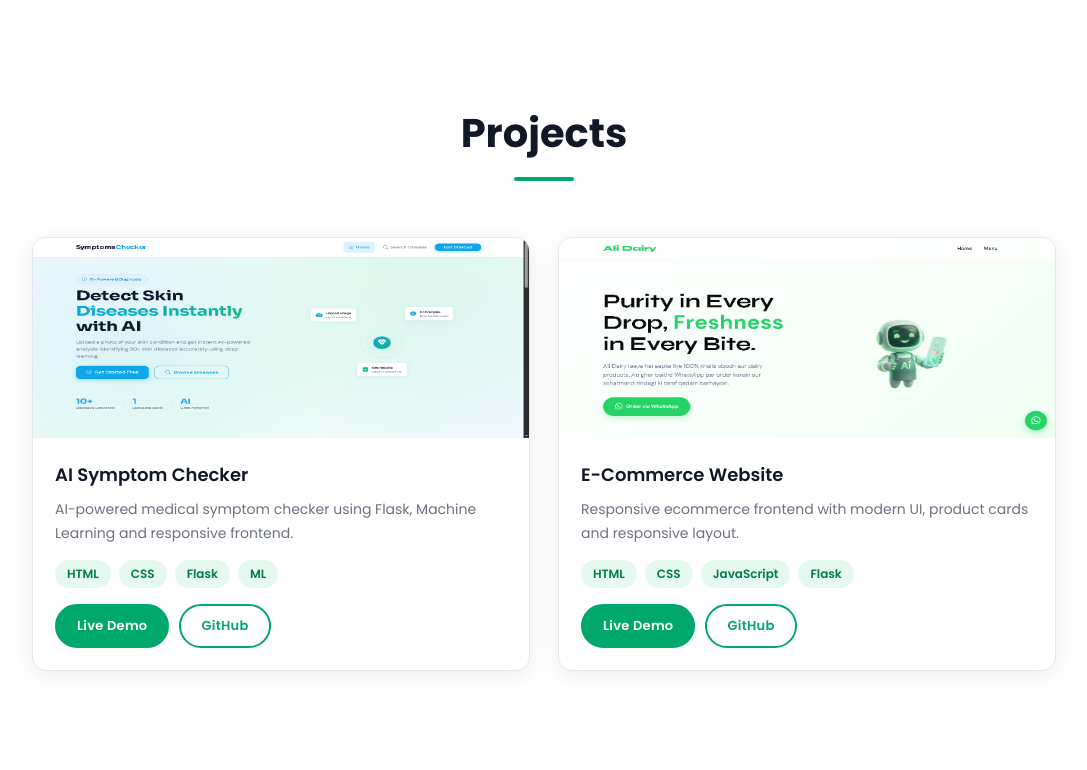
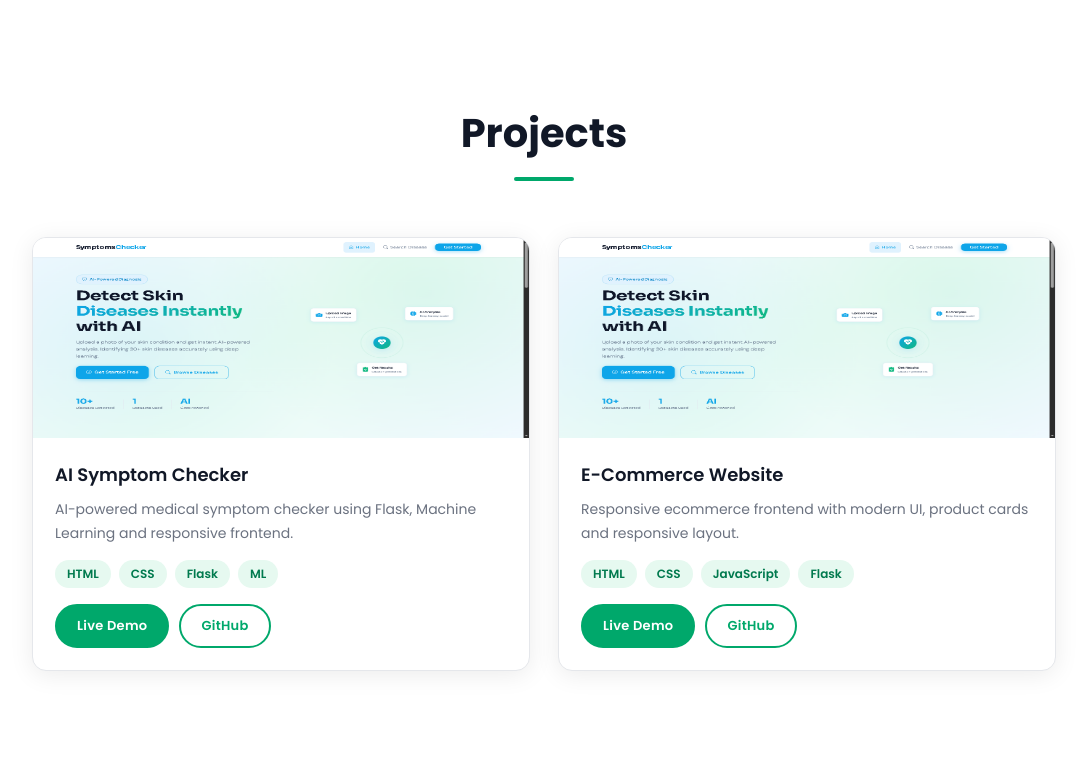
Before and after one commit to zakiulhusnain/portfolio-website-zakiulhusnain, a Flask app: page / in a window 1280 px wide. Shown: the part 1891-2661 px from the top of the page, without its empty margins (96-1183 px from the left). Run offline with Flask 3, Linux system fonts and the light colour scheme; some libraries are stand-ins or nearby versions.

Commit message:
Update index.html

```diff
--- a/portfolio_website/templates/index.html
+++ b/portfolio_website/templates/index.html
@@ -151,8 +151,10 @@
         <div class="project-container">
 
             <div class="project-card">
-
-                <img src="{{ url_for('static', filename='images/projects/symptomschecker.PNG') }}" alt="Project 1">
+            <div class="img-wrapper">
+        <img src="{{ url_for('static', filename='images/projects/symptomschecker.PNG') }}" alt="Project 1">
+    </div>
+                <!-- <img src="{{ url_for('static', filename='images/projects/symptomschecker.PNG') }}" alt="Project 1"> -->
 
                 <div class="project-content">
 
@@ -181,8 +183,10 @@
 
 
             <div class="project-card">
-
-                <img src="{{ url_for('static', filename='images/projects/DukaanAi.PNG') }}" alt="Project 2">
+    <div class="img-wrapper">
+        <img src="{{ url_for('static', filename='images/projects/symptomschecker.PNG') }}" alt="Project 1">
+    </div>
+                <!-- <img src="{{ url_for('static', filename='images/projects/DukaanAi.PNG') }}" alt="Project 2"> -->
 
                 <div class="project-content">
 
```
